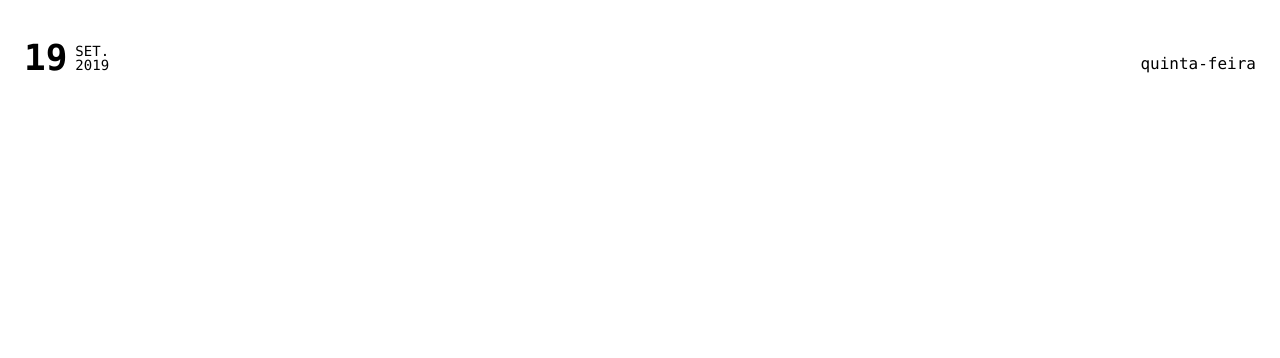
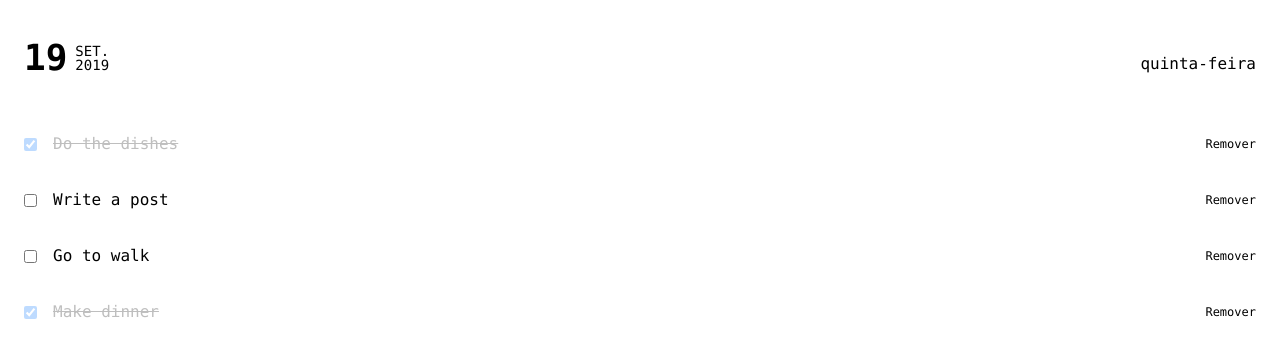
Before and after one commit to highlabs/todo_list_vue, a Vue app: page / in a window 1280 px wide. Shown: the top 358 px of the page. Built offline with nearby package versions, Linux system fonts and the light colour scheme.

Commit message:
Add list to app.vue

```diff
--- a/src/App.vue
+++ b/src/App.vue
@@ -1,7 +1,7 @@
 <template>
   <div id="app" class="container mx-auto px-6 font-body">
     <Header />
-    <List />
+    <List :list="list" />
   </div>
 </template>
 
@@ -14,6 +14,11 @@ export default {
   components: {
     Header,
     List
+  },
+  computed: {
+    list () {
+      return this.$store.state.todoList
+    }
   }
 }
 </script>
```
